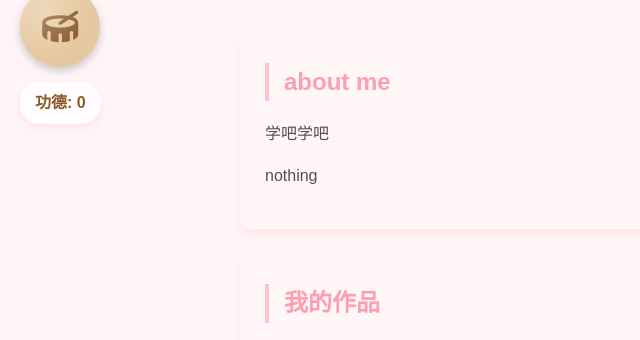
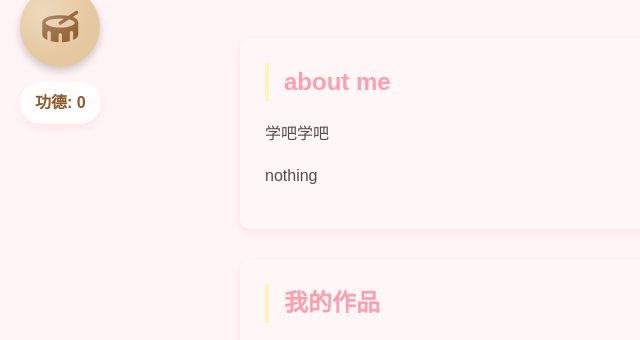
Before and after one commit to YifeiYao77/my1stweb.github.io, a plain HTML site: page index.html in a window 1280 px wide. Both pictures are taken after a click on the button "切换主题". Shown: the part 345-685 px from the top of the page, 0-640 px from the left. Drawn offline with Linux system fonts and the light colour scheme.

Commit message:
Update index.html

```diff
--- a/index.html
+++ b/index.html
@@ -321,7 +321,7 @@
         .dark-mode {
             --primary-color: #ff9eb1; /* 主色调 - 粉色 */
             --secondary-color: #ffd6dc; /* 辅助色 - 浅粉色 */
-            --accent-color: #ffc2d1; /* 强调色 - 深粉色 */
+            --accent-color: #fff2bd; /* 强调色 - 深粉色 */
             --text-color: #5a4b51; /* 文字颜色 - 深灰粉色 */
             --light-bg: #fff5f7; /* 浅色背景 */
             --card-shadow: 0 4px 8px rgba(255,158,177,0.2); /* 卡片阴影 */
```
